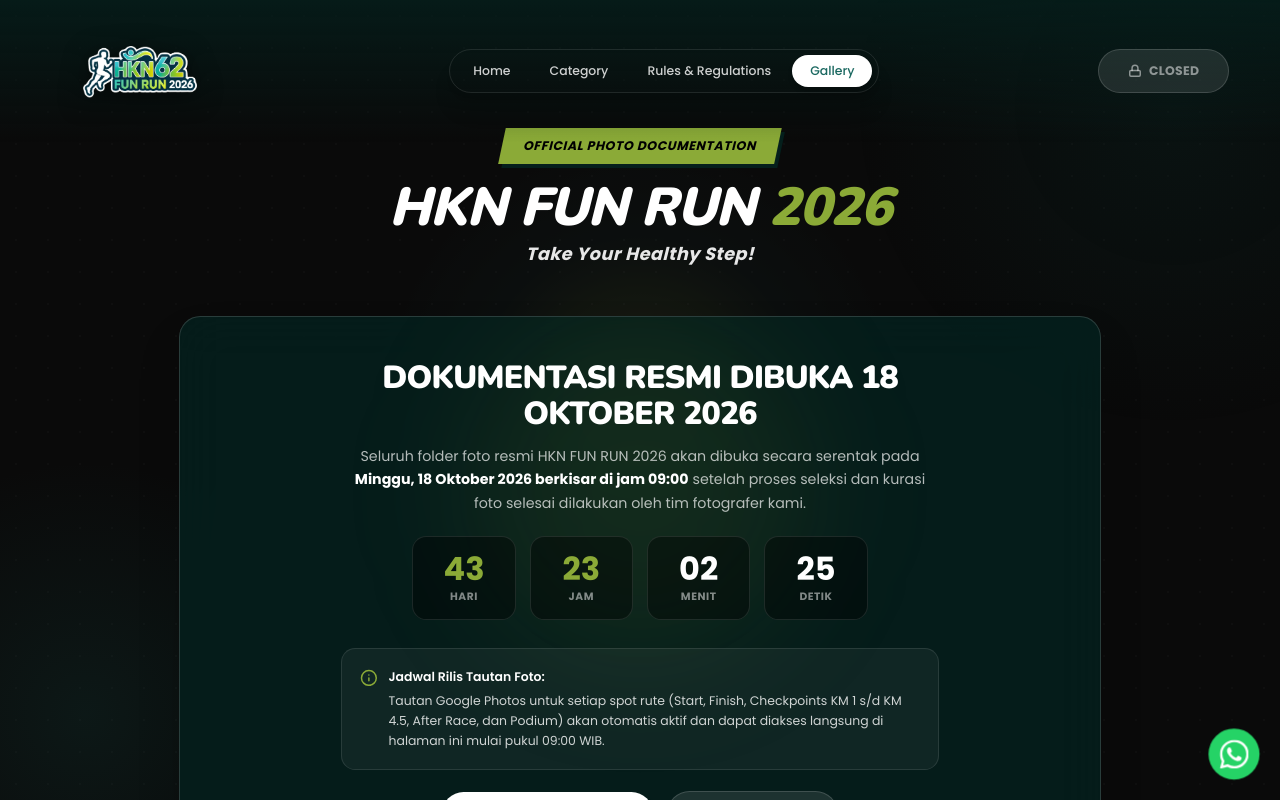
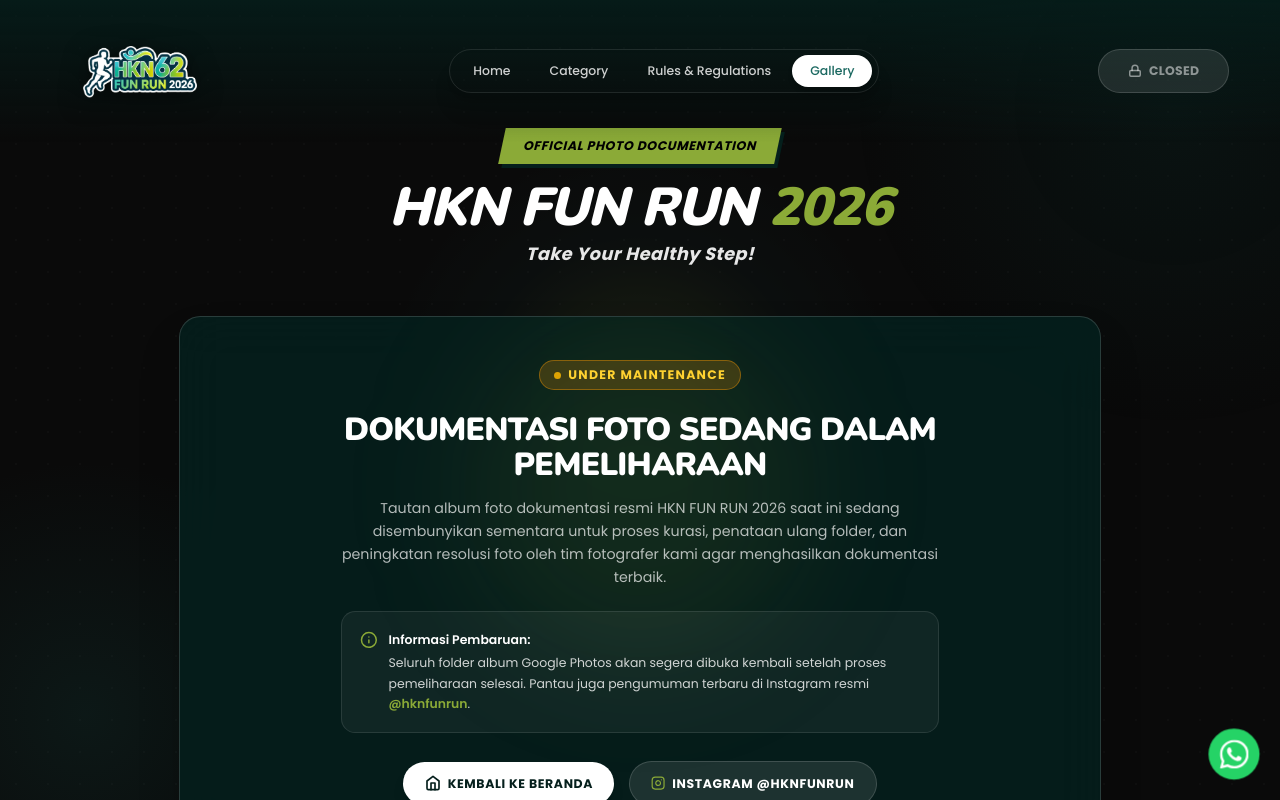
Before and after one commit to fadhilahmadd/hkn26, a Next.js app: page /gallery in a window 1280 px wide. Shown: the top 800 px of the page. Built offline with nearby package versions, Linux system fonts and the light colour scheme; a web font is replaced by a local one.

Commit message:
feat: maintenance

```diff
--- a/src/app/gallery/page.tsx
+++ b/src/app/gallery/page.tsx
@@ -24,12 +24,15 @@
 }
 
 // ============================================================================
-// TESTING / PREVIEW TOGGLE
-// - Ganti nilai ini ke `true` jika ingin langsung melihat tampilan Galeri yang SUDAH RILIS.
-// - Saat `false`, halaman ini akan otomatis berganti ke Galeri Rilis tepat pada 18 Oktober 2026 pukul 09:00 WIB.
-// - Tips: Anda juga dapat menambahkan '?preview=true' pada URL (contoh: /gallery?preview=true) untuk uji coba langsung tanpa ubah kode!
+// MAINTENANCE MODE / SEMBUNYIKAN GALERI:
+// - Set `true` untuk menyembunyikan galeri saat foto sedang dalam proses pemeliharaan/kurasi.
+// - Set `false` jika maintenance selesai dan galeri siap dibuka kembali ke publik.
+// - Tips: Anda tetap bisa mempratinjau album dengan '?preview=true' di URL (contoh: /gallery?preview=true).
 // ============================================================================
-const FORCE_OPEN = false; // <-- UBAH KE true UNTUK CEK UI RILIS SEKARANG
+const IS_MAINTENANCE = true; // <-- SET TRUE UNTUK SEMBUNYIKAN GALERI
+
+// TESTING / PREVIEW TOGGLE (Saat IS_MAINTENANCE = false)
+const FORCE_OPEN = false;
 
 // Target Waktu Rilis: 18 Oktober 2026, 09:00:00 WIB (GMT+7)
 const RELEASE_DATE_ISO = "2026-10-18T09:00:00+07:00";
@@ -270,10 +273,20 @@
       const urlParams = new URLSearchParams(window.location.search);
       const isPreview = urlParams.get("preview") === "true";
 
+      if (isPreview) {
+        setIsUnlocked(true);
+        return;
+      }
+
+      if (IS_MAINTENANCE) {
+        setIsUnlocked(false);
+        return;
+      }
+
       const now = Date.now();
       const diff = RELEASE_TIMESTAMP - now;
 
-      if (FORCE_OPEN || isPreview || diff <= 0) {
+      if (FORCE_OPEN || diff <= 0) {
         setIsUnlocked(true);
       } else {
         setIsUnlocked(false);
@@ -316,7 +329,7 @@
         </p>
       </div>
 
-      {/* CONDITIONAL RENDER: BEFORE RELEASE COUNTDOWN VS RELEASED GALLERY */}
+      {/* CONDITIONAL RENDER: MAINTENANCE / BEFORE RELEASE VS RELEASED GALLERY */}
       {!isClient ? (
         // Hydration placeholder
         <div className="bg-[#051f1c]/80 border border-white/10 rounded-3xl p-12 text-center">
@@ -325,7 +338,7 @@
         </div>
       ) : !isUnlocked ? (
         // ====================================================================
-        // STATE 1: BEFORE RELEASE (COUNTDOWN & WAITING ROOM)
+        // STATE 1: HIDDEN / UNDER MAINTENANCE (OR COUNTDOWN)
         // ====================================================================
         <div className="space-y-8">
           {/* Main Announcement Card */}
@@ -333,6 +346,64 @@
             <div className="absolute top-0 left-1/2 -translate-x-1/2 w-96 h-96 bg-[#8baa37]/10 rounded-full blur-3xl pointer-events-none" />
 
             <div className="relative z-10 max-w-2xl mx-auto">
+              {IS_MAINTENANCE ? (
+                <>
+                  <div className="inline-flex items-center gap-2 px-4 py-1.5 rounded-full bg-amber-500/20 border border-amber-500/40 text-amber-300 text-xs sm:text-sm font-bold uppercase tracking-widest mb-6">
+                    <span className="w-2 h-2 rounded-full bg-amber-400 animate-pulse" />
+                    <span>Under Maintenance</span>
+                  </div>
+
+                  <h2 className="text-2xl sm:text-4xl font-black font-nunito text-white uppercase tracking-tight mb-4">
+                    Dokumentasi Foto Sedang Dalam Pemeliharaan
+                  </h2>
+
+                  <p className="text-sm sm:text-base text-white/70 leading-relaxed mb-6">
+                    Tautan album foto dokumentasi resmi HKN FUN RUN 2026 saat ini sedang disembunyikan sementara untuk proses kurasi, penataan ulang folder, dan peningkatan resolusi foto oleh tim fotografer kami agar menghasilkan dokumentasi terbaik.
+                  </p>
+
+                  <div className="bg-white/5 border border-white/10 rounded-2xl p-4 sm:p-5 text-left mb-8 flex items-start gap-3">
+                    <Info className="w-5 h-5 text-[#8baa37] shrink-0 mt-0.5" />
+                    <div className="text-xs sm:text-sm text-white/80 leading-relaxed">
+                      <strong className="text-white block font-semibold mb-1">
+                        Informasi Pembaruan:
+                      </strong>
+                      Seluruh folder album Google Photos akan segera dibuka kembali setelah proses pemeliharaan selesai. Pantau juga pengumuman terbaru di Instagram resmi{" "}
+                      <a
+                        href="https://www.instagram.com/hknfunrun"
+                        target="_blank"
+                        rel="noopener noreferrer"
+                        className="text-[#8baa37] hover:underline font-semibold"
+                      >
+                        @hknfunrun
+                      </a>.
+                    </div>
+                  </div>
+
+                  <div className="flex flex-wrap items-center justify-center gap-4">
+                    <Link
+                      href="/"
+                      className="inline-flex items-center gap-2 px-6 py-3.5 rounded-full bg-white text-[#051f1c] hover:bg-[#8baa37] hover:text-black font-black font-nunito text-xs sm:text-sm uppercase tracking-wider transition-all duration-300 shadow-lg transform hover:scale-105"
+                    >
+                      <svg width="16" height="16" viewBox="0 0 24 24" fill="none" stroke="currentColor" strokeWidth="2.5" strokeLinecap="round" strokeLinejoin="round">
+                        <path d="M3 9l9-7 9 7v11a2 2 0 0 1-2 2H5a2 2 0 0 1-2-2z"></path>
+                        <polyline points="9 22 9 12 15 12 15 22"></polyline>
+                      </svg>
+                      <span>Kembali ke Beranda</span>
+                    </Link>
+
+                    <a
+                      href="https://www.instagram.com/hknfunrun"
+                      target="_blank"
+                      rel="noopener noreferrer"
+                      className="inline-flex items-center gap-2 px-6 py-3.5 rounded-full bg-white/10 hover:bg-white/20 text-white font-bold text-xs sm:text-sm uppercase tracking-wider border border-white/15 transition-all duration-300"
+                    >
+                      <InstagramIcon className="w-4 h-4 text-[#8baa37]" />
+                      <span>Instagram @hknfunrun</span>
+                    </a>
+                  </div>
+                </>
+              ) : (
+                <>
                   <h2 className="text-2xl sm:text-4xl font-black font-nunito text-white uppercase tracking-tight mb-4">
                     Dokumentasi Resmi Dibuka 18 Oktober 2026
                   </h2>
@@ -381,7 +452,7 @@
                     </div>
                   </div>
 
-              {/* Time Window Notice (Using Lucide Info Icon) */}
+                  {/* Time Window Notice */}
                   <div className="bg-white/5 border border-white/10 rounded-2xl p-4 sm:p-5 text-left mb-6 flex items-start gap-3">
                     <Info className="w-5 h-5 text-[#8baa37] shrink-0 mt-0.5" />
                     <div className="text-xs sm:text-sm text-white/80 leading-relaxed">
@@ -392,7 +463,6 @@
                     </div>
                   </div>
 
-              {/* Return Home Button */}
                   <div className="flex flex-wrap items-center justify-center gap-4">
                     <Link
                       href="/"
@@ -411,6 +481,8 @@
                       <span>Lihat Rute Lomba</span>
                     </Link>
                   </div>
+                </>
+              )}
             </div>
           </div>
 
```
Lines whose indentation alone changed are shown as unchanged.
